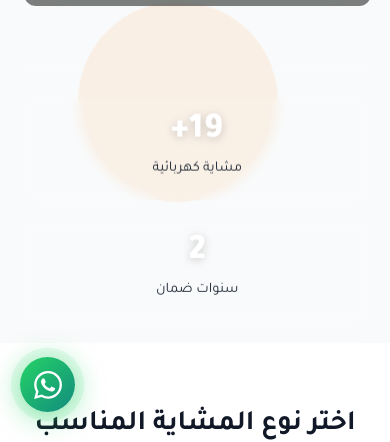
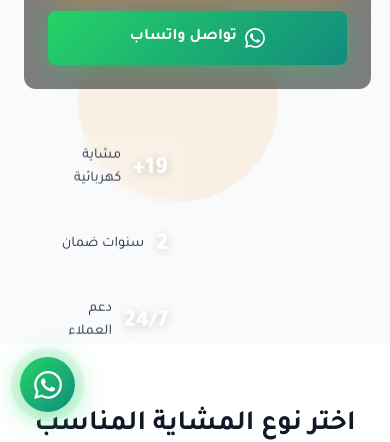
Before and after one commit to SimplyRayYZL/tidal-quasar, a React (Vite) app: page / in a window 390 px wide. Shown: the part 412-854 px from the top of the page. Built offline with nearby package versions, Linux system fonts and the light colour scheme; no server answers; the database is empty.

Commit message:
Fix mobile: hero-stats layout and footer logo display

```diff
--- a/src/components/Footer.css
+++ b/src/components/Footer.css
@@ -41,7 +41,7 @@
 .footer-logo img {
     height: 50px;
     width: auto;
-    filter: brightness(0) invert(1);
+    object-fit: contain;
 }
 
 .footer-logo-text {
--- a/src/pages/Home.css
+++ b/src/pages/Home.css
@@ -579,12 +579,31 @@
     }
 
     .hero-stats {
-        gap: 1rem;
+        gap: 0.75rem;
+        flex-direction: column;
+        align-items: center;
+        margin-top: 2rem;
+        padding-top: 1rem;
     }
 
     .stat {
-        width: 100%;
-        padding: 1rem;
+        width: 90%;
+        max-width: 200px;
+        padding: 0.75rem 1rem;
+        display: flex;
+        align-items: center;
+        gap: 0.75rem;
+        text-align: right;
+    }
+
+    .stat-number {
+        font-size: 1.5rem;
+        margin: 0;
+    }
+
+    .stat-label {
+        font-size: 0.85rem;
+        margin: 0;
     }
 
     .category-card {
```
